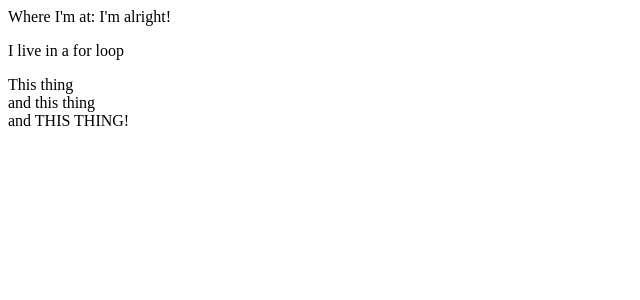
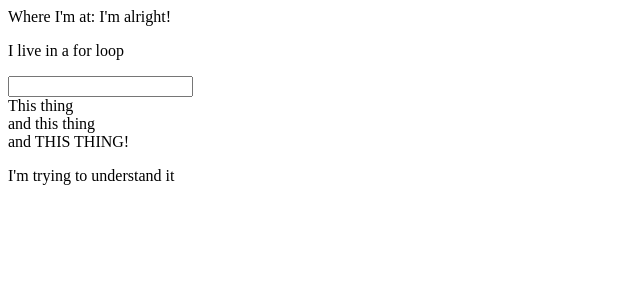
Before and after one commit to ajdevops1140/slowlearner, an Angular app: page / in a window 1280 px wide. Shown: the top 300 px of the page, without its empty margins (0-640 px from the left). Built offline with nearby package versions, Linux system fonts and the light colour scheme.

Commit message:
3 files modified, 3 added

```diff
--- a/src/app/app.module.ts
+++ b/src/app/app.module.ts
@@ -5,10 +5,11 @@ import { FormsModule } from '@angular/forms';
 import { AppComponent } from './app.component';
 import { HelloComponent } from './hello.component';
 import { FirstLevelComponent } from './first-level/first-level.component';
+import { ChildOfFirstComponent } from './child-of-first/child-of-first.component';
 
 @NgModule({
   imports:      [ BrowserModule, FormsModule ],
-  declarations: [ AppComponent, HelloComponent, FirstLevelComponent ],
+  declarations: [ AppComponent, HelloComponent, FirstLevelComponent, ChildOfFirstComponent ],
   bootstrap:    [ AppComponent ]
 })
 export class AppModule { }
--- /dev/null
+++ b/src/app/child-of-first/child-of-first.component.html
@@ -0,0 +1,3 @@
+<p>
+{{something}}
+</p>
--- /dev/null
+++ b/src/app/child-of-first/child-of-first.component.ts
@@ -0,0 +1,16 @@
+import { Component, OnInit, Input } from '@angular/core';
+
+@Component({
+  selector: 'app-child-of-first',
+  templateUrl: './child-of-first.component.html',
+  styleUrls: ['./child-of-first.component.css']
+})
+export class ChildOfFirstComponent implements OnInit {
+  @Input() something:string;
+
+  constructor() { }
+
+  ngOnInit() {
+  }
+
+}
--- a/src/app/first-level/first-level.component.html
+++ b/src/app/first-level/first-level.component.html
@@ -3,5 +3,6 @@ Where I'm at: {{whereImAt}}
 </p>
 
 <p>I live in a for loop</p>
-
+<input>
 <div *ngFor="let thing of someStuff" >{{thing}}</div>
+<app-child-of-first [something]="tryToGetIt"></app-child-of-first>
--- a/src/app/first-level/first-level.component.ts
+++ b/src/app/first-level/first-level.component.ts
@@ -8,6 +8,7 @@ import { Component, OnInit } from '@angular/core';
 export class FirstLevelComponent implements OnInit {
   whereImAt:string = "I'm alright!";
   someStuff = ['This thing','and this thing','and THIS THING!'];
+  tryToGetIt:string = "I'm trying to understand it"
 
   constructor() { }
 
```
Also changed, not shown: src/app/child-of-first/child-of-first.component.css (added).
